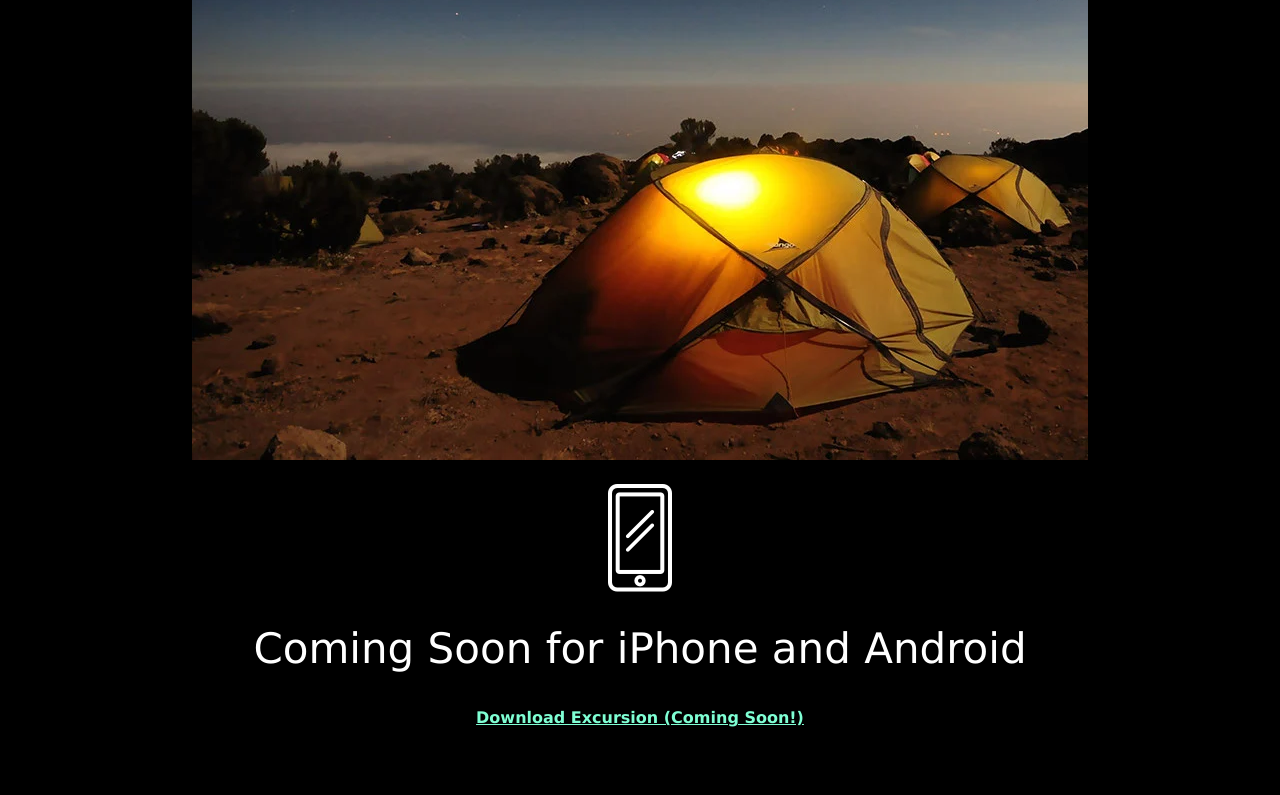
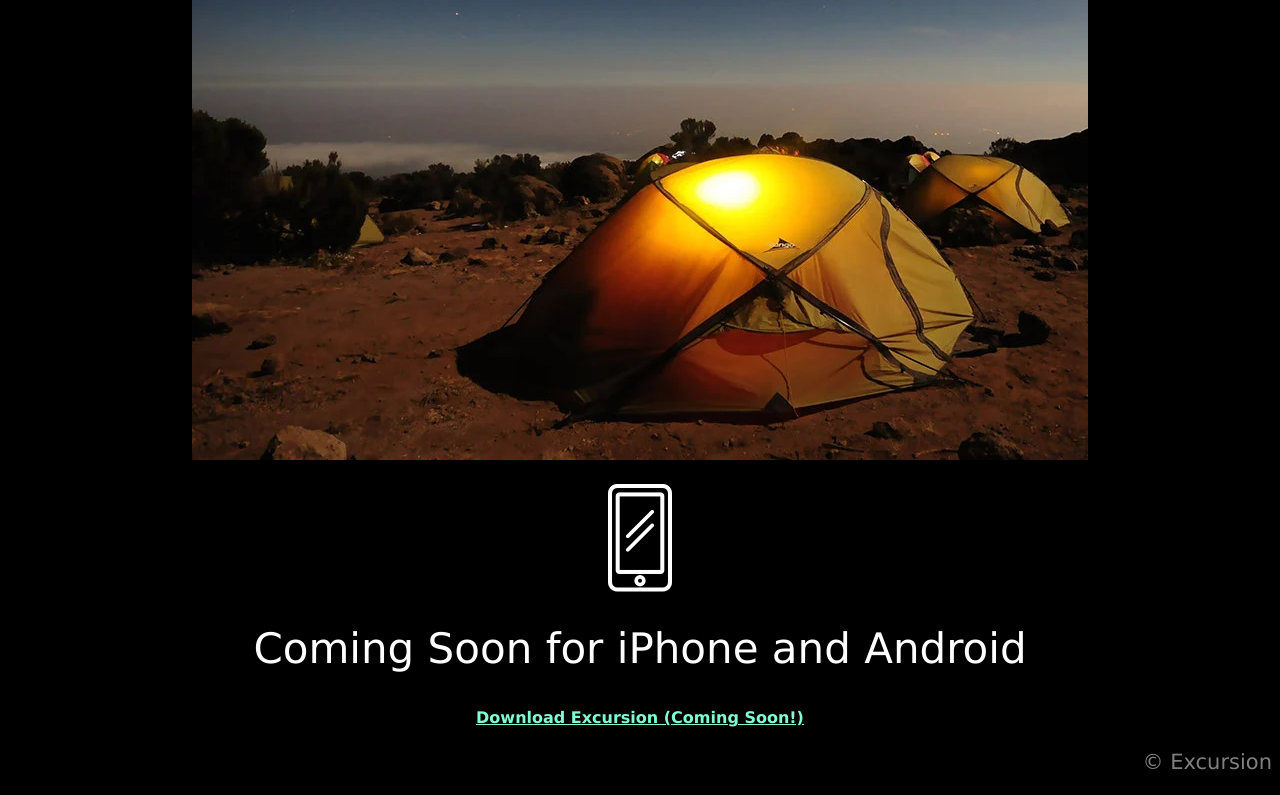
Before and after one commit to IsmaheneLarbi/excursion, a plain HTML site: page index.html in a window 1280 px wide. Shown: the part 572-1367 px from the top of the page. Before the commit the page ends 1321 px from the top, so only its background shows below. Drawn offline with Linux system fonts and the light colour scheme.

Commit message:
add copyright symbol to the footer

```diff
--- a/index.html
+++ b/index.html
@@ -25,6 +25,7 @@
       <footer>
         <h1 id="announcement">Coming Soon for iPhone and Android</h1>
         <h2><a href="">Download Excursion (Coming Soon!)</a></h2>
+        <p id="tm"> &copy; Excursion</p>
       </footer>
     </body>
   </html>
--- a/resources/css/style.css
+++ b/resources/css/style.css
@@ -29,3 +29,10 @@ h2 a{
   color: gray;
   font-size: 21px;
 }
+
+#tm{
+  color: gray;
+  font-weight: 300;
+  font-size: 21px;
+  text-align: right;
+}
```
